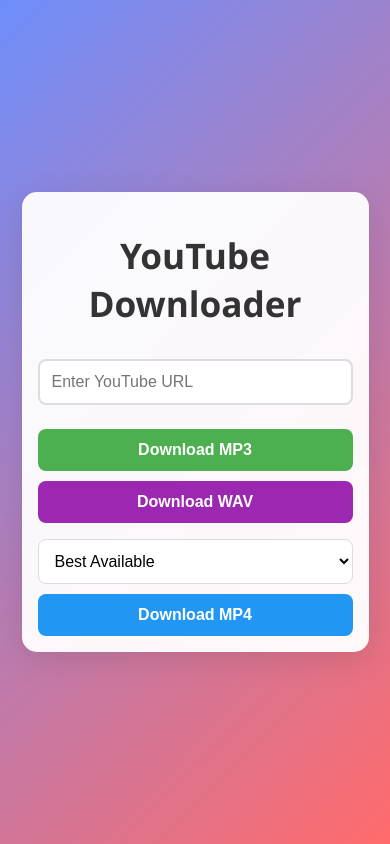
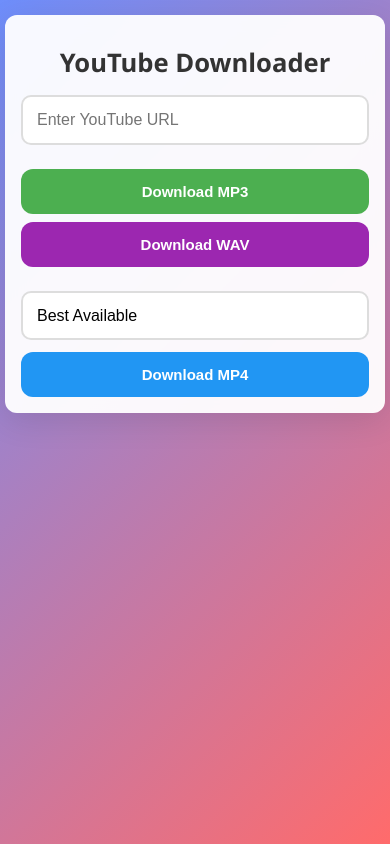
Before and after one commit to rishabpuranika/songdownloader, a Flask app: page / in a window 390 px wide. Run offline with Flask 3, Linux system fonts and the light colour scheme; some libraries are stand-ins or nearby versions.

Commit message:
warpupdate4

```diff
--- a/app.py
+++ b/app.py
@@ -61,7 +61,7 @@
 
 @app.route('/get_download_url', methods=['POST'])
 def get_download_url():
-    """Extract direct download URL without downloading to server"""
+    """Extract video info and always use server processing for consistent direct downloads"""
     video_url = request.json.get('url')
     format_type = request.json.get('format')
     quality = request.json.get('quality', 'best')
@@ -79,182 +79,31 @@
         base_opts['cookiefile'] = cookies_path
 
     try:
-        # For URL extraction, don't specify format - get all available formats
-        # This prevents format availability errors
-        ydl_opts = base_opts.copy()  # Don't specify format selector
-
-        # Store the requested format for later filtering
-        requested_format = format_type
-        requested_quality = quality
+        # Extract video info to validate URL and get title
+        ydl_opts = base_opts.copy()
 
         with YoutubeDL(ydl_opts) as ydl:
-            logging.info(f"Extracting download URL for: {video_url}")
-            logging.info(f"Requested format: {requested_format}, quality: {requested_quality}")
+            logging.info(f"Extracting video info for: {video_url}")
+            logging.info(f"Requested format: {format_type}, quality: {quality}")
 
-            # Extract all available formats
-            info = ydl.extract_info(video_url, download=False)  # Don't download, just extract info
+            # Extract video info without downloading
+            info = ydl.extract_info(video_url, download=False)
 
             title = info.get('title', 'Unknown')
             logging.info(f"Successfully extracted info for: {title}")
 
-            # For MP4, we can provide direct URL
-            if requested_format == 'mp4':
-                direct_url = None
-                found_format = None
-
-                # Try different ways to get the direct URL
-                if 'url' in info:
-                    direct_url = info['url']
-                    found_format = {'note': 'Direct URL from info'}
-                    logging.info("Found direct URL in main info")
-                elif 'entries' in info and info['entries']:
-                    # Handle playlists - take first entry
-                    logging.info("Processing playlist - taking first entry")
-                    first_entry = info['entries'][0]
-                    if 'url' in first_entry:
-                        direct_url = first_entry['url']
-                        found_format = {'note': 'Direct URL from playlist entry'}
-                    elif 'formats' in first_entry:
-                        formats = first_entry['formats']
-                        for fmt in formats:
-                            if fmt.get('ext') == 'mp4' and fmt.get('url'):
-                                direct_url = fmt['url']
-                                found_format = fmt
-                                break
-                elif 'formats' in info and info['formats']:
-                    formats = info['formats']
-                    logging.info(f"Found {len(formats)} formats to analyze")
-
-                    # Filter formats - prefer progressive downloads but allow HLS as fallback
-                    def is_progressive_format(fmt):
-                        # Progressive formats are preferred (direct downloads)
-                        if fmt.get('protocol') in ['https', 'http']:
-                            url = fmt.get('url', '')
-                            if not any(indicator in url.lower() for indicator in ['.m3u8', '/hls/', 'manifest', '.mpd']):
-                                vcodec = fmt.get('vcodec', 'none')
-                                acodec = fmt.get('acodec', 'none')
-                                # Skip audio-only formats
-                                if vcodec == 'none' and acodec != 'none':
-                                    return False
-                                return fmt.get('url') is not None and vcodec != 'none'
-                        return False
-
-                    def is_hls_format(fmt):
-                        # HLS formats as fallback (m3u8 streams)
-                        if fmt.get('protocol') in ['m3u8', 'm3u8_native']:
-                            vcodec = fmt.get('vcodec', 'none')
-                            acodec = fmt.get('acodec', 'none')
-                            # Skip audio-only formats
-                            if vcodec == 'none' and acodec != 'none':
-                                return False
-                            return fmt.get('url') is not None and vcodec != 'none'
-                        return False
-
-                    # Try progressive formats first
-                    progressive_formats = [fmt for fmt in formats if is_progressive_format(fmt)]
-                    # Fallback to HLS formats if no progressive available
-                    hls_formats = [fmt for fmt in formats if is_hls_format(fmt)]
-
-                    # Use progressive if available, otherwise HLS
-                    valid_formats = progressive_formats if progressive_formats else hls_formats
-                    format_type_desc = "progressive" if progressive_formats else "HLS streaming"
-
-                    logging.info(f"Found {len(progressive_formats)} progressive and {len(hls_formats)} HLS formats")
-                    logging.info(f"Using {len(valid_formats)} {format_type_desc} formats")
-
-                    # Strategy 1: Find exact quality match with mp4
-                    if requested_quality != 'best':
-                        target_height = int(requested_quality.replace('p', '')) if requested_quality.endswith('p') else None
-                        if target_height:
-                            for fmt in valid_formats:
-                                if (fmt.get('ext') == 'mp4' and
-                                    fmt.get('url') and
-                                    fmt.get('height') == target_height):
-                                    direct_url = fmt['url']
-                                    found_format = fmt
-                                    logging.info(f"Found exact quality match: {requested_quality}")
-                                    break
-
-                    # Strategy 2: Any mp4 format from valid formats
-                    if not direct_url:
-                        mp4_formats = [fmt for fmt in valid_formats if fmt.get('ext') == 'mp4' and fmt.get('url')]
-                        if mp4_formats:
-                            # Prefer formats with higher height
-                            mp4_formats.sort(key=lambda x: x.get('height', 0), reverse=True)
-                            direct_url = mp4_formats[0]['url']
-                            found_format = mp4_formats[0]
-                            logging.info(f"Found MP4 format: {found_format.get('format_note', 'Unknown')}")
-
-                    # Strategy 3: Any valid format with URL (last resort)
-                    if not direct_url:
-                        if valid_formats:
-                            # Prefer mp4-like formats, then by file size/quality
-                            valid_formats.sort(key=lambda x: (
-                                x.get('ext') == 'mp4',
-                                x.get('height', 0),
-                                x.get('filesize', 0) or x.get('filesize_approx', 0) or 0
-                            ), reverse=True)
-                            direct_url = valid_formats[0]['url']
-                            found_format = valid_formats[0]
-                            logging.info(f"Using fallback format: {found_format.get('ext', 'unknown')} - {found_format.get('format_note', 'Unknown')}")
-                        else:
-                            logging.warning("No valid non-streaming formats found")
-
-                if direct_url and found_format:
-                    # Check if this is an HLS/streaming format - browsers can't download these directly
-                    is_streaming = (found_format.get('protocol') in ['m3u8', 'm3u8_native', 'mpd'] or
-                                  any(indicator in direct_url.lower() for indicator in ['.m3u8', '/hls/', 'manifest', '.mpd']))
-
-                    if is_streaming:
-                        logging.info(f"Found streaming format, requires server processing: {found_format.get('protocol', 'unknown')}")
-                        # Force server processing for streaming formats
-                        return jsonify({
-                            'success': True,
-                            'needs_processing': True,
-                            'title': title,
-                            'format': requested_format,
-                            'message': f'Streaming format detected - will process on server and convert to {requested_format.upper()}'
-                        })
-                    else:
-                        # Progressive download - browser can handle this directly
-                        safe_title = "".join(c for c in title if c.isalnum() or c in (' ', '-', '_')).rstrip()
-                        file_ext = found_format.get('ext', 'mp4') if found_format else 'mp4'
-                        filename = f"{safe_title}.{file_ext}"
-
-                        logging.info(f"Direct download ready: {filename}")
-
-                        return jsonify({
-                            'success': True,
-                            'direct_url': direct_url,
-                            'filename': filename,
-                            'title': title,
-                            'format': requested_format,
-                            'actual_format': found_format.get('format_note', 'Unknown') if found_format else 'Unknown',
-                            'resolution': f"{found_format.get('height', 'Unknown')}p" if found_format and found_format.get('height') else 'Unknown'
-                        })
-                else:
-                    logging.warning(f"No direct URL found for {video_url}, falling back to server processing")
-                    # Fallback to server-side download
-                    return jsonify({
-                        'success': True,
-                        'needs_processing': True,
-                        'title': title,
-                        'format': requested_format,
-                        'message': 'Direct download not available - will process on server'
-                    })
-
-            # For MP3/WAV, we need server-side processing
-            else:
-                return jsonify({
-                    'success': True,
-                    'needs_processing': True,
-                    'title': title,
-                    'format': requested_format,
-                    'message': 'Audio conversion required - will process on server'
-                })
+            # Always use server processing for consistent downloads
+            # This ensures files are downloaded directly to user's device without redirects
+            return jsonify({
+                'success': True,
+                'needs_processing': True,
+                'title': title,
+                'format': format_type,
+                'message': f'{format_type.upper()} will be processed on server for direct download'
+            })
 
     except Exception as e:
-        logging.error(f"Error extracting download URL: {str(e)}")
+        logging.error(f"Error extracting video info: {str(e)}")
         return jsonify({'success': False, 'error': str(e)})
 
 @app.route('/download', methods=['POST'])
--- a/templates/index.html
+++ b/templates/index.html
@@ -11,25 +11,31 @@
             min-height: 100vh;
             display: flex;
             justify-content: center;
-            align-items: center;
-            padding: 20px;
+            align-items: flex-start;
+            padding: 10px;
             box-sizing: border-box;
+            /* Better mobile scrolling */
+            -webkit-overflow-scrolling: touch;
         }
 
         .container {
             background: rgba(255, 255, 255, 0.95);
-            padding: 2rem;
+            padding: 1.5rem;
             border-radius: 15px;
             box-shadow: 0 8px 32px rgba(0,0,0,0.1);
-            width: 90%;
+            width: 100%;
             max-width: 600px;
+            margin-top: 20px;
+            /* Better mobile handling */
+            backdrop-filter: blur(10px);
         }
 
         h1 {
             color: #333;
             text-align: center;
-            margin-bottom: 2rem;
-            font-size: 2.2rem;
+            margin-bottom: 1.5rem;
+            font-size: 1.8rem;
+            line-height: 1.2;
         }
 
         .input-group {
@@ -38,72 +44,103 @@
 
         input[type="text"] {
             width: 100%;
-            padding: 12px;
+            padding: 16px;
             border: 2px solid #ddd;
-            border-radius: 8px;
+            border-radius: 12px;
             font-size: 16px;
             transition: border-color 0.3s;
             box-sizing: border-box;
+            /* Prevent zoom on mobile */
+            -webkit-appearance: none;
+            -moz-appearance: none;
+            appearance: none;
         }
 
         input[type="text"]:focus {
             border-color: #6e8efb;
             outline: none;
+            box-shadow: 0 0 0 3px rgba(110, 142, 251, 0.2);
         }
 
         .controls-grid {
             display: grid;
-            grid-template-columns: 1fr 1fr;
-            gap: 1rem;
-            align-items: center;
+            grid-template-columns: 1fr;
+            gap: 1.5rem;
+            align-items: stretch;
         }
 
         .format-buttons {
-            display: flex;
-            flex-direction: column;
-            gap: 10px;
+            display: grid;
+            grid-template-columns: 1fr 1fr;
+            gap: 12px;
+            margin-bottom: 1rem;
         }
 
         button {
-            padding: 12px 24px;
+            padding: 16px 20px;
             border: none;
-            border-radius: 8px;
+            border-radius: 12px;
             cursor: pointer;
             font-size: 16px;
             font-weight: 600;
             transition: all 0.2s;
             color: white;
+            /* Better touch targets */
+            min-height: 48px;
+            touch-action: manipulation;
+            -webkit-tap-highlight-color: transparent;
         }
 
         button:hover {
-            transform: translateY(-2px);
-            box-shadow: 0 4px 12px rgba(0,0,0,0.1);
+            transform: translateY(-1px);
+            box-shadow: 0 4px 12px rgba(0,0,0,0.15);
             opacity: 0.9;
         }
 
+        button:active {
+            transform: translateY(0);
+            transition: all 0.1s;
+        }
+
         button:disabled {
-            background-color: #ccc;
+            background-color: #ccc !important;
             cursor: not-allowed;
             transform: none;
             box-shadow: none;
+            opacity: 0.6;
         }
 
         .mp3-btn { background-color: #4CAF50; }
-        .mp4-btn { background-color: #2196F3; }
+        .mp4-btn {
+            background-color: #2196F3;
+            grid-column: 1 / -1; /* Full width on mobile */
+        }
         .wav-btn { background-color: #9C27B0; }
 
         .mp4-options {
             display: flex;
             flex-direction: column;
-            gap: 10px;
+            gap: 12px;
         }
 
         #quality {
-            padding: 12px;
-            border-radius: 8px;
-            border: 1px solid #ddd;
+            padding: 16px;
+            border-radius: 12px;
+            border: 2px solid #ddd;
             font-size: 16px;
             background-color: white;
+            min-height: 48px;
+            /* Prevent zoom on mobile */
+            -webkit-appearance: none;
+            -moz-appearance: none;
+            appearance: none;
+            cursor: pointer;
+        }
+
+        #quality:focus {
+            border-color: #6e8efb;
+            outline: none;
+            box-shadow: 0 0 0 3px rgba(110, 142, 251, 0.2);
         }
 
         .progress-container {
@@ -196,9 +233,99 @@
             to { opacity: 1; }
         }
 
-        @media (max-width: 600px) {
-            .container { padding: 1rem; }
-            .controls-grid { grid-template-columns: 1fr; }
+        /* Mobile optimizations */
+        @media (max-width: 768px) {
+            body {
+                padding: 5px;
+                align-items: flex-start;
+            }
+
+            .container {
+                padding: 1rem;
+                margin-top: 10px;
+                border-radius: 12px;
+                max-width: none;
+            }
+
+            h1 {
+                font-size: 1.6rem;
+                margin-bottom: 1rem;
+            }
+
+            .controls-grid {
+                grid-template-columns: 1fr;
+                gap: 1rem;
+            }
+
+            .format-buttons {
+                grid-template-columns: 1fr;
+                gap: 8px;
+                margin-bottom: 0.5rem;
+            }
+
+            .mp4-btn {
+                grid-column: 1;
+            }
+
+            button {
+                padding: 14px 16px;
+                font-size: 15px;
+                min-height: 44px;
+            }
+
+            input[type="text"], #quality {
+                padding: 14px;
+                font-size: 16px; /* Prevent zoom */
+                border-radius: 10px;
+            }
+
+            .detail-item {
+                grid-template-columns: 80px 1fr;
+                padding: 8px;
+                font-size: 13px;
+            }
+
+            .progress-text {
+                font-size: 12px;
+            }
+        }
+
+        /* Very small phones */
+        @media (max-width: 375px) {
+            .container {
+                padding: 0.75rem;
+            }
+
+            h1 {
+                font-size: 1.4rem;
+            }
+
+            button {
+                padding: 12px 14px;
+                font-size: 14px;
+                min-height: 42px;
+            }
+
+            input[type="text"], #quality {
+                padding: 12px;
+            }
+        }
+
+        /* Tablet landscape */
+        @media (min-width: 769px) and (max-width: 1024px) {
+            .container {
+                max-width: 700px;
+                padding: 2rem;
+            }
+
+            .controls-grid {
+                grid-template-columns: 1fr 1fr;
+                gap: 2rem;
+            }
+
+            .format-buttons {
+                grid-template-columns: 1fr;
+            }
         }
     </style>
 </head>
@@ -286,7 +413,7 @@
             statusMessage.style.display = 'none';
             statusMessage.className = '';
 
-            // Try to get direct download URL first
+            // Validate URL first, then start server download
             fetch('/get_download_url', {
                 method: 'POST',
                 headers: { 'Content-Type': 'application/json' },
@@ -295,17 +422,14 @@
             .then(response => response.json())
             .then(data => {
                 if (data.success) {
-                    if (data.direct_url) {
-                        // Direct download for MP4
-                        document.getElementById('progressText').textContent = 'Starting direct download...';
-                        triggerDirectDownload(data.direct_url, data.filename);
-                    } else if (data.needs_processing) {
-                        // Need server-side processing for audio formats
-                        document.getElementById('progressText').textContent = 'Processing audio - please wait...';
+                    if (data.needs_processing) {
+                        // All formats now use server-side processing for direct downloads
+                        const formatText = format === 'mp3' ? 'audio' : format === 'wav' ? 'audio' : 'video';
+                        document.getElementById('progressText').textContent = `Processing ${formatText} - please wait...`;
                         startServerDownload(url, format, quality);
                     }
                 } else {
-                    showError('Failed to extract download URL: ' + data.error);
+                    showError('Failed to validate URL: ' + data.error);
                 }
             })
             .catch(error => {
@@ -314,33 +438,9 @@
             });
         }
 
-        function triggerDirectDownload(directUrl, filename) {
-            // Create a temporary link and trigger download
-            const link = document.createElement('a');
-            link.href = directUrl;
-            link.download = filename;
-            link.style.display = 'none';
-            document.body.appendChild(link);
-            link.click();
-            document.body.removeChild(link);
-
-            // Show success message
-            document.getElementById('progressBar').style.width = '100%';
-            document.getElementById('progressText').textContent = 'Download started!';
-            const statusMessage = document.getElementById('statusMessage');
-            statusMessage.textContent = 'Download started in your browser!';
-            statusMessage.className = 'status-complete';
-            statusMessage.style.display = 'block';
-
-            // Re-enable buttons
-            setTimeout(() => {
-                setButtonsDisabled(false);
-                document.getElementById('progressContainer').style.display = 'none';
-            }, 3000);
-        }
 
         function startServerDownload(url, format, quality) {
-            // Fallback to server-side download for audio processing
+            // Server-side download for all formats (ensures direct download without redirects)
             fetch('/download', {
                 method: 'POST',
                 headers: { 'Content-Type': 'application/json' },
@@ -372,7 +472,6 @@
             document.getElementById('etaText').textContent = cleanText(data.eta);
         });
 
-        // --- IMPORTANT CHANGE ---
         socket.on('download_complete', function(data) {
             // Update UI to 100%
             document.getElementById('progressBar').style.width = '100%';
@@ -387,8 +486,20 @@
             // Re-enable buttons
             setButtonsDisabled(false);
 
-            // Trigger the actual file download to the user's browser!
-            window.location.href = `/download_file/${data.filename}`;
+            // Trigger the actual file download directly to the user's device
+            // This creates a proper download without redirects or opening new tabs
+            const downloadLink = document.createElement('a');
+            downloadLink.href = `/download_file/${data.filename}`;
+            downloadLink.download = data.filename;
+            downloadLink.style.display = 'none';
+            document.body.appendChild(downloadLink);
+            downloadLink.click();
+            document.body.removeChild(downloadLink);
+
+            // Hide progress after a delay
+            setTimeout(() => {
+                document.getElementById('progressContainer').style.display = 'none';
+            }, 3000);
         });
 
         socket.on('download_error', function(data) {
```
